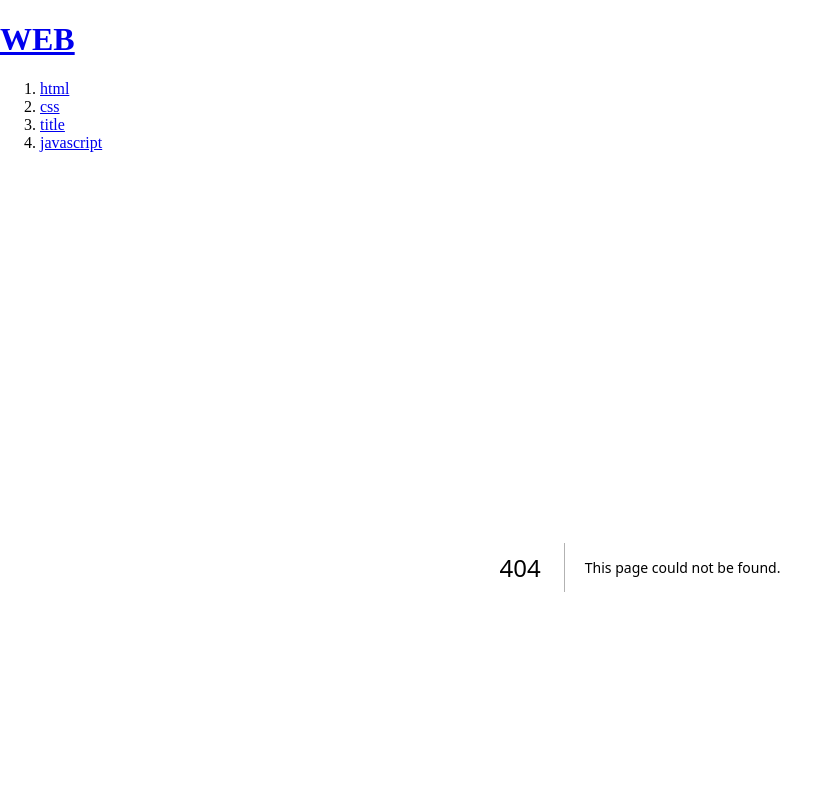
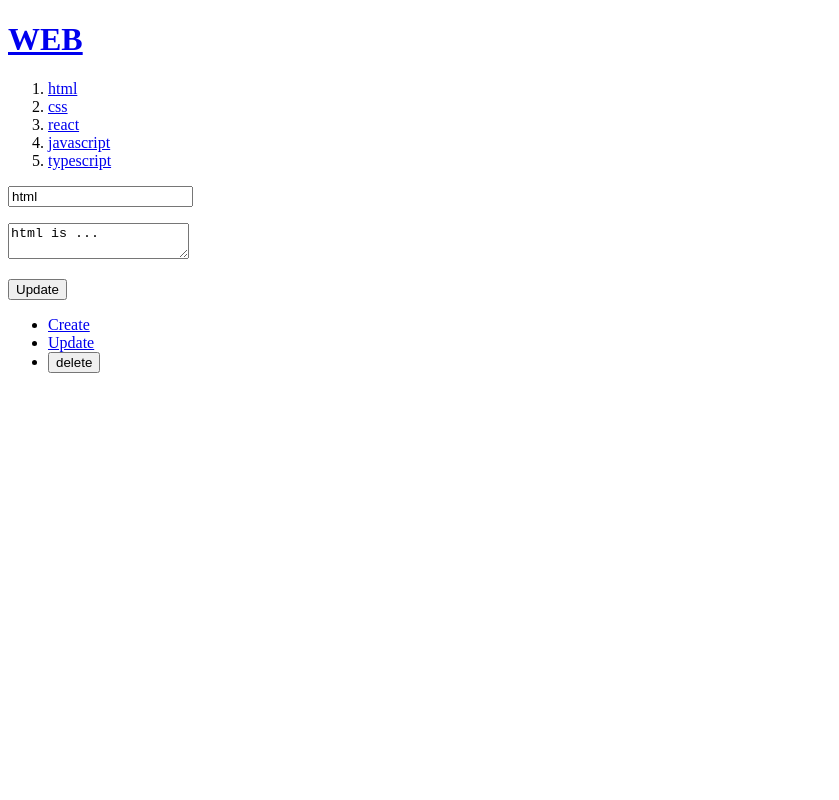
Before and after one commit to yennnny/practice-projects, a Next.js app in the folder next-app/: page /update/1 in a window 1280 px wide. Before the commit this address had no page. Shown: the top 800 px of the page, without its empty margins (0-839 px from the left). Built offline with nearby package versions, Linux system fonts and the light colour scheme; data requests are answered from the project's data file.

Commit message:
add: 수정기능 구현

```diff
--- a/next-app/db.json
+++ b/next-app/db.json
@@ -11,14 +11,19 @@
       "body": "css is ..."
     },
     {
-      "title": "title",
-      "body": "title is...",
+      "title": "react",
+      "body": "React is...",
       "id": 3
     },
     {
       "title": "javascript",
       "body": "javascript is ...",
       "id": 4
+    },
+    {
+      "title": "typescript",
+      "body": "typescript is ...",
+      "id": 5
     }
   ],
   "posts": [
--- a/next-app/src/app/Control.js
+++ b/next-app/src/app/Control.js
@@ -13,7 +13,7 @@
       {id ? (
         <>
           <li>
-            <Link href={'/update' + id}>Update</Link>
+            <Link href={'/update/' + id}>Update</Link>
           </li>
           <li>
             <button type="button">delete</button>
--- a/next-app/src/app/read/[id]/page.js
+++ b/next-app/src/app/read/[id]/page.js
@@ -1,6 +1,8 @@
 // 서버 컴포넌트
 export default async function Read(props) {
-  const res = await fetch(`http://localhost:9999/topics/${props.params.id}`);
+  const res = await fetch(`http://localhost:9999/topics/${props.params.id}`, {
+    cache: 'no-store',
+  });
   const topic = await res.json();
   return (
     <>
--- /dev/null
+++ b/next-app/src/app/update/[id]/page.js
@@ -0,0 +1,72 @@
+'use client';
+import { useParams, useRouter } from 'next/navigation';
+import { useEffect, useState } from 'react';
+
+// 클라이언트 컴포넌트
+export default function Update() {
+  const router = useRouter();
+  const [title, setTitle] = useState('');
+  const [body, setBody] = useState('');
+
+  const params = useParams();
+  const id = params.id;
+
+  async function refresh() {
+    const res = await fetch('http://localhost:9999/topics/' + id)
+      .then((res) => res.json())
+      .then((result) => {
+        setTitle(result.title);
+        setBody(result.body);
+      });
+  }
+  useEffect(() => {
+    refresh();
+  }, []);
+
+  return (
+    <form
+      onSubmit={(e) => {
+        e.preventDefault();
+        const title = e.target.title.value;
+        const body = e.target.body.value;
+        const options = {
+          method: 'PATCH',
+          headers: {
+            'Content-Type': 'application/json',
+          },
+          body: JSON.stringify({ title, body }),
+        };
+
+        fetch(`http://localhost:9999/topics/` + id, options)
+          .then((res) => res.json())
+          .then((result) => {
+            console.log(result);
+            const lastid = result.id;
+            router.push(`/read/${lastid}`);
+            router.refresh();
+          });
+      }}
+    >
+      <p>
+        <input
+          type="text"
+          name="title"
+          placeholder="title"
+          value={title}
+          onChange={(e) => setTitle(e.target.value)}
+        />
+      </p>
+      <p>
+        <textarea
+          name="body"
+          placeholder="body"
+          value={body}
+          onChange={(e) => setBody(e.target.value)}
+        ></textarea>
+      </p>
+      <p>
+        <button type="submit">Update</button>
+      </p>
+    </form>
+  );
+}
```
